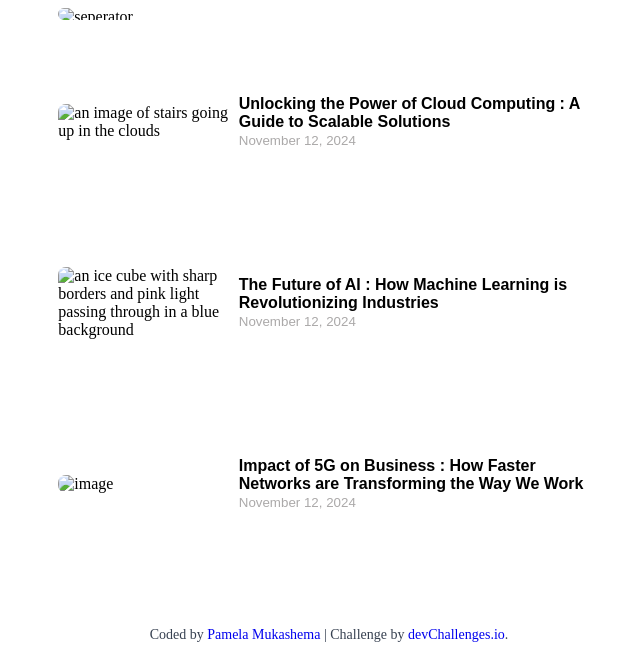
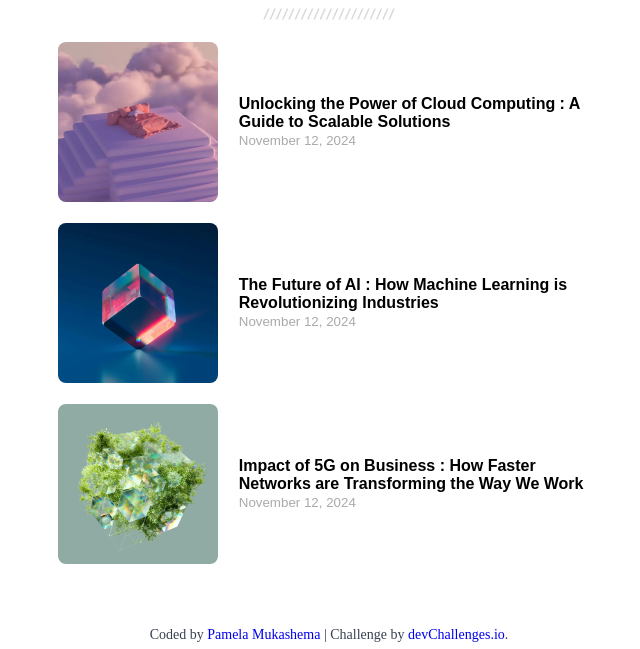
Before and after one commit to gr33nlittl3void/simple-article-listing, a plain HTML site: page index.html in a window 1280 px wide. Shown: the part 151-800 px from the top of the page, without its empty margins (311-951 px from the left). Drawn offline with Linux system fonts and the light colour scheme.

Commit message:
Update index.html

```diff
--- a/index.html
+++ b/index.html
@@ -14,7 +14,6 @@
 
     <title>Simple Article Listing | devChallenges.io</title>
 
-    <!--You are welcome to delete these styles or modify them in your own stylesheet -->
     <style>
       * {
         margin: 0;
@@ -84,20 +83,20 @@
     <main>
       <div class="title"><h1>We release interesting articles about technology</h1>
       </div>
-      <img id="line" src="./resources/Seperator.svg" height="12px" width="20px" alt="seperator">
+      <img id="line" src="./Seperator.svg" height="12px" width="20px" alt="seperator">
 
-      <img id="cloud" src="./resources/photo_1.png" alt="an image of stairs going up in the clouds"><div class="articles" id="article1">Unlocking the Power of Cloud Computing :
+      <img id="cloud" src="./photo_1.png" alt="an image of stairs going up in the clouds"><div class="articles" id="article1">Unlocking the Power of Cloud Computing :
 
       A Guide to Scalable Solutions
       </p>
       <span class="article-date"> November 12, 2024</span>  </div>
 
-      <img id="cube" src="./resources/photo_2.png" alt="an ice cube with sharp borders and pink light passing through in a blue background"><div class="articles" id="article2">The Future of AI :
+      <img id="cube" src="./photo_2.png" alt="an ice cube with sharp borders and pink light passing through in a blue background"><div class="articles" id="article2">The Future of AI :
 
       How Machine Learning is Revolutionizing Industries
       </p> <span class="article-date"> November 12, 2024 </span> </div>
 
-      <img src="./resources/photo_3.png" alt="image">
+      <img src="./photo_3.png" alt="image">
       <div class="articles" id="article3"> Impact of 5G on Business :
 
       How Faster Networks are Transforming the Way We Work
```
